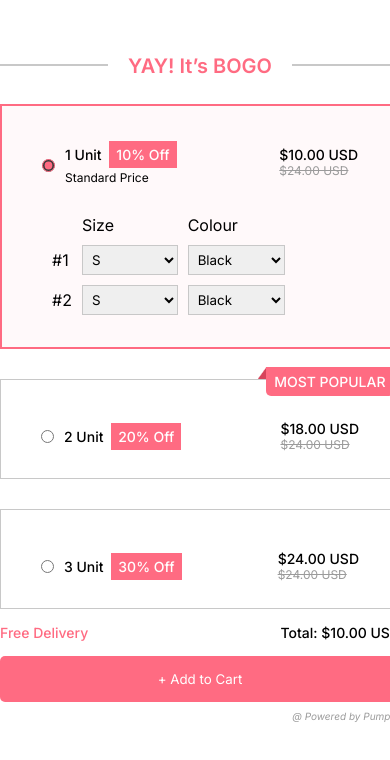
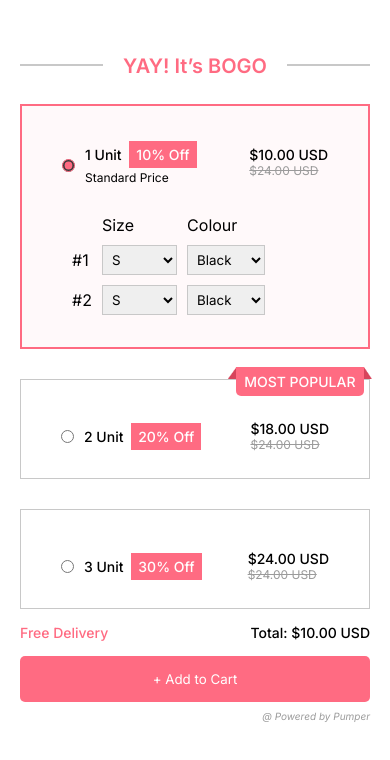
Before and after one commit to himanshusharmadotcom/proveway-assignment, a plain HTML site: page index.html in a window 390 px wide. Drawn offline with Linux system fonts and the light colour scheme.

Commit message:
added files

```diff
--- a/assets/css/responsive.css
+++ b/assets/css/responsive.css
@@ -0,0 +1,5 @@
+@media(max-width: 500px){
+    .container{
+        padding: 0 20px;
+    }
+}
--- a/assets/css/style.css
+++ b/assets/css/style.css
@@ -48,7 +48,7 @@ ul{
 /* pricing info style */
 
 .pricing-info{
-    width: 400px;
+    max-width: 400px;
     margin: 0 auto;
 }
 
```
